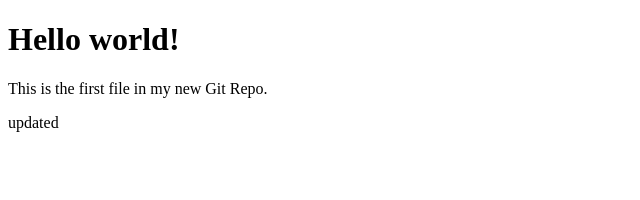
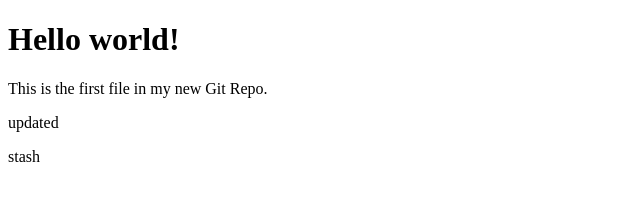
Before and after one commit to narukoto1231/hello-world, a plain HTML site: page index.html in a window 1280 px wide. Shown: the full height of the page, 0-640 px from the left. Drawn offline with Linux system fonts and the light colour scheme.

Commit message:
updated diff

```diff
--- a/index.html
+++ b/index.html
@@ -11,5 +11,6 @@
     <h1>Hello world!</h1>
     <p>This is the first file in my new Git Repo.</p>
     <p>updated</p>
+        <p>stash</p>
 </body>
 </html>
```
